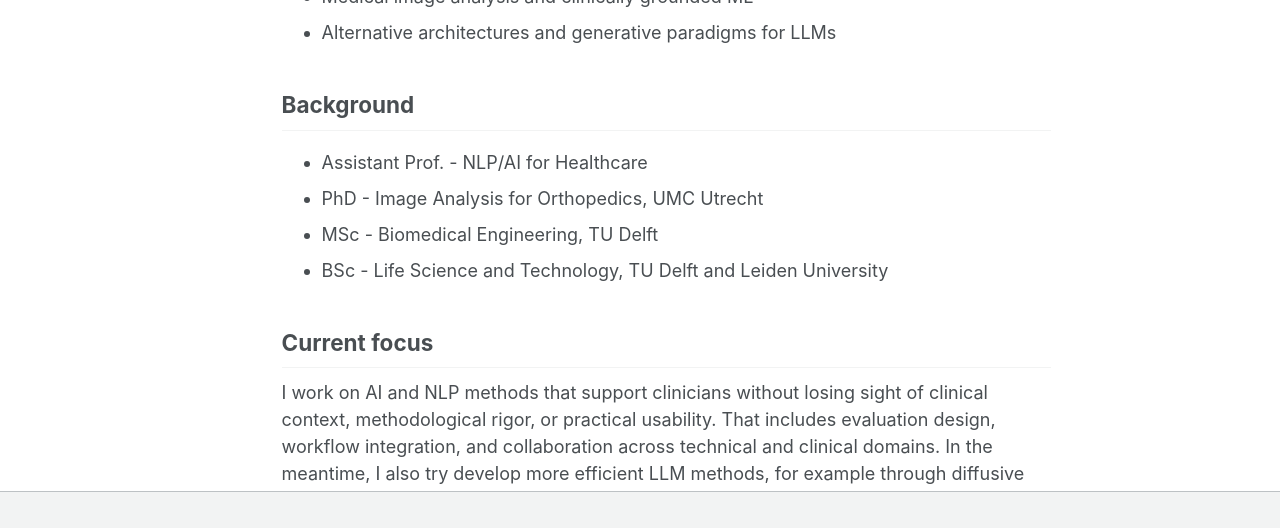
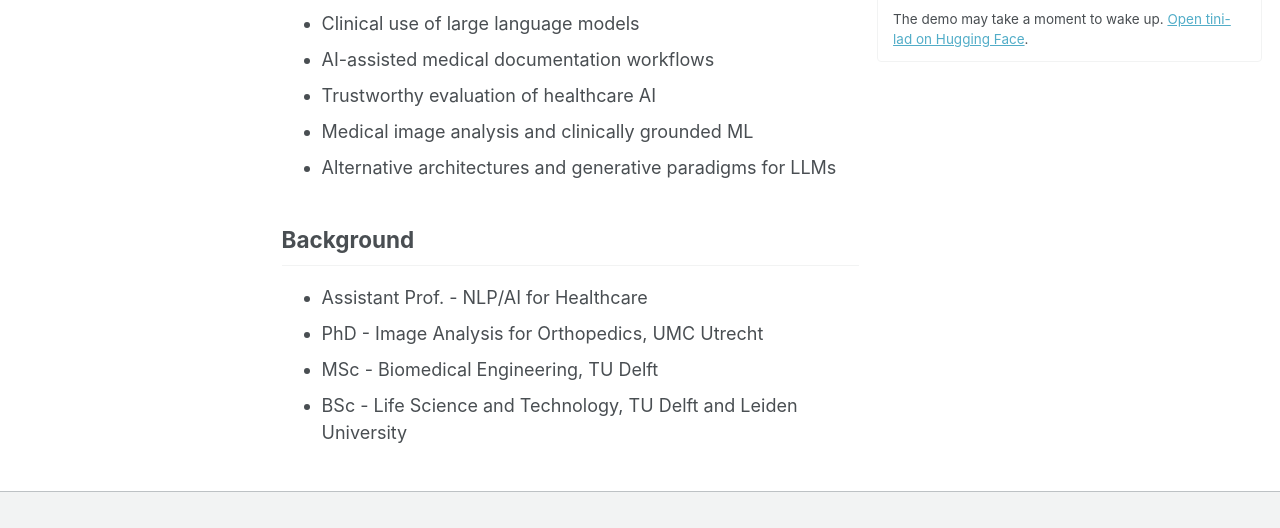
Before and after one commit to RuurdKuiper/homepage, a Jekyll site: the page built from _pages/about.md, in a window 1280 px wide and 1400 px high, cut to the strip 872-1400 px from the top of the window. Built offline with Jekyll 4.4.1, drawn with Linux system fonts in a browser that asks for light colours; some web fonts are replaced; a script that is not in the unit is left out; some of the changed text lies outside the part shown.

Commit message:
Add demo sidebar and layout adjustments to about page; include interactive model demo

```diff
--- a/_layouts/single.html
+++ b/_layouts/single.html
@@ -17,7 +17,7 @@ layout: default
 <div id="main" role="main">
   {% include sidebar.html %}
 
-  <article class="page" itemscope itemtype="http://schema.org/CreativeWork">
+  <article class="page{% if page.demo_sidebar %} page--demo-sidebar{% endif %}" itemscope itemtype="http://schema.org/CreativeWork">
     {% if page.title %}<meta itemprop="headline" content="{{ page.title | markdownify | strip_html | strip_newlines | escape_once }}">{% endif %}
     {% if page.excerpt %}<meta itemprop="description" content="{{ page.excerpt | markdownify | strip_html | strip_newlines | escape_once }}">{% endif %}
     {% if page.date %}<meta itemprop="datePublished" content="{{ page.date | date: "%B %d, %Y" }}">{% endif %}
--- a/_pages/about.md
+++ b/_pages/about.md
@@ -2,14 +2,40 @@
 permalink: /
 title: "About Me"
 author_profile: true
+demo_sidebar: true
 redirect_from:
   - /about/
   - /about.html
 ---
 
+<div class="about-layout">
+<div class="about-layout__intro" markdown="1">
+
 I am an Assistant Professor in AI and NLP for Healthcare at UMC Utrecht. My work combines clinically grounded machine learning, natural language processing, and practical deployment, with a focus on making AI systems useful and trustworthy in real clinical workflows.
 
 My background spans biomedical engineering, medical image analysis, and healthcare AI. During my PhD at UMC Utrecht, I worked on medical imaging methods for orthopaedic applications, including segmentation, registration, and data-driven surgical planning simulation and support. Today, my research centers on language models, clinical documentation support, evaluation of AI systems in healthcare, and the translation of research prototypes into real-world practice.
+
+</div>
+
+<aside class="about-layout__demo" aria-labelledby="model-demo-heading">
+
+<h3 id="model-demo-heading">Try my own Diffusion Language Model (DLM)!</h3>
+
+<div class="model-demo">
+  <iframe
+    src="https://ruurd-tini-lad.hf.space/"
+    title="Interactive tini-lad language model demo"
+    loading="lazy"
+    allow="clipboard-write"
+  ></iframe>
+  <p class="model-demo__footer">
+    The demo may take a moment to wake up. <a href="https://huggingface.co/spaces/Ruurd/tini-lad">Open tini-lad on Hugging Face</a>.
+  </p>
+</div>
+
+</aside>
+
+<div class="about-layout__content" markdown="1">
 
 ## News
 
@@ -32,18 +58,7 @@ Together with [Robert Bagheri](https://robertab.nl/) I will be hosting the [**"A
 
 ## Current focus
 
-I work on AI and NLP methods that support clinicians without losing sight of clinical context, methodological rigor, or practical usability. That includes evaluation design, workflow integration, and collaboration across technical and clinical domains. In the meantime, I also try develop more efficient LLM methods, for example through diffusive generation, which you can try out below!
+I work on AI and NLP methods that support clinicians without losing sight of clinical context, methodological rigor, or practical usability. That includes evaluation design, workflow integration, and collaboration across technical and clinical domains. In the meantime, I also try develop more efficient LLM methods, for example through diffusive generation, which you can try out on this page!
 
-### Try tini-lad
-
-<div class="model-demo">
-  <iframe
-    src="https://ruurd-tini-lad.hf.space/"
-    title="Interactive tini-lad language model demo"
-    loading="lazy"
-    allow="clipboard-write"
-  ></iframe>
-  <p class="model-demo__footer">
-    The demo may take a moment to wake up. <a href="https://huggingface.co/spaces/Ruurd/tini-lad">Open tini-lad on Hugging Face</a>.
-  </p>
 </div>
+</div>
--- a/_sass/layout/_page.scss
+++ b/_sass/layout/_page.scss
@@ -31,6 +31,13 @@
     .page__share {
       @include full();
     }
+  }
+}
+
+.page--demo-sidebar {
+  @include breakpoint($x-large) {
+    // Reduce the normal content column by 25% and reserve that space for the demo.
+    padding-right: 32.41525424%;
   }
 }
 
@@ -100,6 +107,50 @@
     font-size: $type-size-6;
   }
 
+  .about-layout {
+    display: grid;
+    grid-template-areas:
+      "intro"
+      "demo"
+      "content";
+
+    @include breakpoint($x-large) {
+      display: block;
+    }
+  }
+
+  .about-layout__intro {
+    grid-area: intro;
+  }
+
+  .about-layout__content {
+    grid-area: content;
+  }
+
+  .about-layout__demo {
+    grid-area: demo;
+
+    @include breakpoint($x-large) {
+      position: fixed;
+      top: calc(#{$masthead-height} + 2rem);
+      right: 1rem;
+      width: unquote("min(28rem, calc((100vw - #{$x-large}) / 2 + ((#{$x-large} - 2rem) * 0.3241525424 - 1rem)))");
+      max-height: calc(100vh - #{$masthead-height} - 2rem);
+      overflow-y: auto;
+      z-index: 5;
+    }
+  }
+
+  .about-layout__intro,
+  .about-layout__content,
+  .about-layout__demo {
+    min-width: 0;
+  }
+
+  .about-layout__demo > h3 {
+    margin-top: 0;
+  }
+
   /* blockquote citations */
   blockquote + .small {
     margin-top: -1.5em;
@@ -116,9 +167,12 @@
 
   .model-demo iframe {
     display: block;
-    width: 100%;
-    height: 32rem;
+    width: 125%;
+    height: 62.5vh;
+    margin-bottom: -12.5vh;
     border: 0;
+    transform: scale(0.8);
+    transform-origin: top left;
   }
 
   .model-demo__footer {
```
